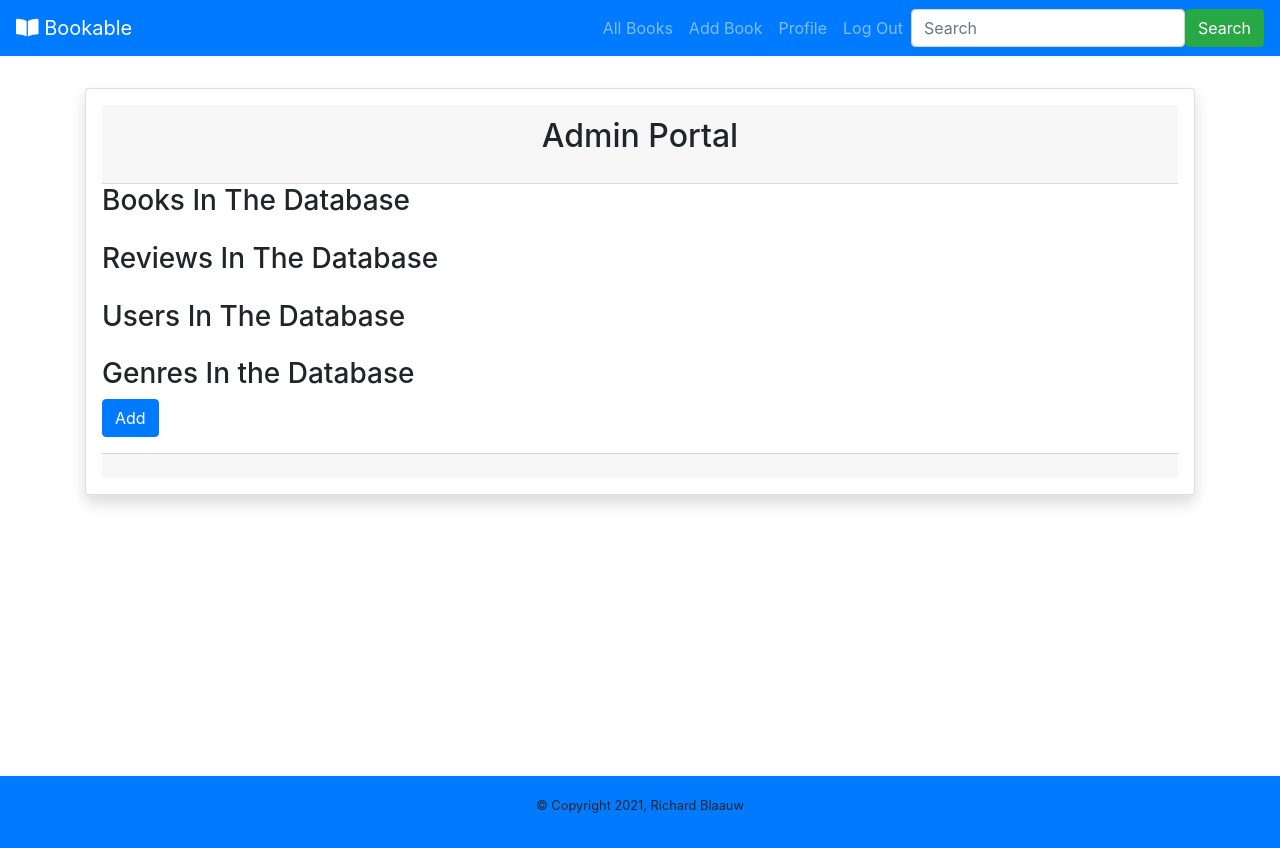
After one commit to RicardoAzuul/code-institute-ms3-backend, a Flask app: page /admin in a window 1280 px wide. The commit adds this page. Run offline with Flask 2, Linux system fonts and the light colour scheme; the visitor is signed in with stand-in values (Sample User, id 1); data that the repository does not hold is empty; some libraries are stand-ins or nearby versions.

Commit message:
Add custom CSS styles to admin_portal.html

```diff
--- a/app.py
+++ b/app.py
@@ -183,6 +183,7 @@ def delete_profile():
 @app.route("/delete_book/<book_id>")
 @login_required
 def delete_book(book_id):
+    # TODO: add code that removes upvotes from user document
     book_to_delete = mongo.db.books.find_one({'_id': ObjectId(book_id)})
     user = mongo.db.users.find_one({"username": session["user"]})
     mongo.db.users.find_one_and_update(user, {'$pull': {'booksAdded': ObjectId(book_id)}})
@@ -231,7 +232,7 @@ def new_book():
         book_to_register = {
             "title": request.form.get("booktitle"),
             "authors": request.form.get("authors"),
-            # FIX: turn genres into genre, everywhere
+            # FIXME: turn genres into genre, everywhere
             "genres": request.form.get("genreSelector"),
             "coverImageURL": request.form.get("cover-image"),
             "blurb": request.form.get("blurb"),
@@ -292,8 +293,7 @@ def edit_book(book_id):
         book_to_update_id = book_id
         title_to_update = request.form.get("booktitle")
         authors_to_update = request.form.get("authors")
-        # TODO: turn this into a select from the genres collection
-        # FIX: turn genres into genre, everywhere
+        # FIXME: turn genres into genre, everywhere
         genre_to_update: request.form.get("genreSelector")
         genres_to_update = request.form.get("genres")
         coverImageURL_to_update = request.form.get("cover-image")
@@ -353,6 +353,16 @@ def edit_review(review_id):
     return render_template("edit_review.html", review=review)
 
 
+@app.route("/admin", methods=["GET", "POST"])
+@login_required
+def admin():
+    books = mongo.db.books.find()
+    reviews = mongo.db.reviews.find()
+    users = mongo.db.users.find()
+    genres = mongo.db.genres.find()
+    return render_template("admin_portal.html", users=users, books=books, reviews=reviews, genres=genres)
+
+
 if __name__ == "__main__":
     app.run(host=os.environ.get("IP"),
             port=int(os.environ.get("PORT")),
--- a/static/css/style.css
+++ b/static/css/style.css
@@ -69,6 +69,11 @@ h3 {
 }
 .div-book-title {
   padding-bottom: 1.25rem;
+}
+
+/* admin_portal.html */
+#admin-card .card-body {
+  text-align: left;
 }
 
 /* Medium devices (tablets, 768px and up) */
--- /dev/null
+++ b/templates/admin_portal.html
@@ -0,0 +1,78 @@
+{% extends "base.html" %}
+{% block admin %}nav-item active{% endblock %}
+{% block content %}
+
+<!-- TODO: CSS styling -->
+<!-- card from Bootstrap (https://getbootstrap.com/docs/4.6/components/card/), customized for this site -->
+<div class="card shadow p-3 mb-5 bg-white rounded" id="admin-card">
+  <div class="card-header">
+    <h1 class="text-center">Admin Portal</h1>
+  </div>
+  <div class="card-body">
+    <h2 class="card-text">Books In The Database</h2>
+    <table class="table table-hover">
+      <tbody>
+        {% for book in books %}
+        <tr>
+          <td>{{ book.title }}</td>
+          <td class="text-right"><a href="{{ url_for('edit_book', book_id=book._id) }}" class="btn btn-success">Edit</a></td>
+          <td class="text-right"><a href="{{ url_for('delete_book', book_id=book._id) }}" class="btn btn-danger">Delete</a></td>
+        </tr>
+        {% endfor %}
+      </tbody>
+    </table>
+    <h2 class="card-text">Reviews In The Database</h2>
+    <table class="table table-hover">
+      <tbody>
+        {% for review in reviews %}
+        <tr>
+          <td>
+            Review of: {{ review.booktitle }}
+          </td>
+          <td class="text-right">
+            <a href="{{ url_for('delete_review', review_id=review._id) }}" class="btn btn-danger">Delete</a>
+          </td>
+        </tr>
+        {% endfor %}
+      </tbody>
+    </table>
+    <h2 class="card-text">Users In The Database</h2>
+    <table class="table table-hover">
+      <tbody>
+        {% for user in users %}
+        <tr>
+          <td>
+            Username: {{ user.username }}
+          </td>
+          <td class="text-right">
+            <!-- TODO: delete users, edit? -->
+            <a href="" class="btn btn-danger">Delete</a>
+          </td>
+        </tr>
+        {% endfor %}
+      </tbody>
+    </table>
+    <h2 class="card-text">Genres In the Database</h2>
+    <a href="" class="btn btn-primary">Add</a>
+    <table class="table table-hover">
+      <tbody>
+        {% for genre in genres %}
+        <tr>
+          <td colspan="2">Genre: {{ genre.genreName }}</td>
+          <!-- TODO: Add, edit, delete genres -->
+          <td class="text-right"><a href="" class="btn btn-danger">Delete</a></td>
+        </tr>
+        {% endfor %}
+      </tbody>
+    </table>
+  </div>
+  <div class="card-footer">
+    <div class="row">
+      <div class="col text-center">
+      </div>
+    </div>
+  </div>
+</div>
+
+
+{% endblock %}
--- a/templates/base.html
+++ b/templates/base.html
@@ -50,7 +50,14 @@
               <a class="nav-link" href="{{ url_for('get_books') }}"
                 >All Books <span class="sr-only">(current)</span></a>
             </li>
-            {% if session.user %}
+            {% if session.user == "bookable_admin" %}
+              <li class="{% block admin %}{% endblock %}">
+                <a class="nav-link" href="{{ url_for('admin') }}">Admin Portal</a>
+              </li>
+              <li class="nav-item">
+                <a class="nav-link" href="{{ url_for('logout') }}">Log Out</a>
+              </li>
+            {% elif session.user %}
               <li class="{% block book %}{% endblock %}">
                 <a class="nav-link" href="{{ url_for('new_book') }}">Add Book</a>
               </li>
@@ -73,8 +80,8 @@
             <input
               class="form-control"
               type="search"
-              placeholder="Search for titles, authors or genres"
-              aria-label="Search for titles, authors or genres"
+              placeholder="Search"
+              aria-label="Search"
               name="search"
               id="search"
               minlength="3"
```
Also changed, not shown: README.md.
